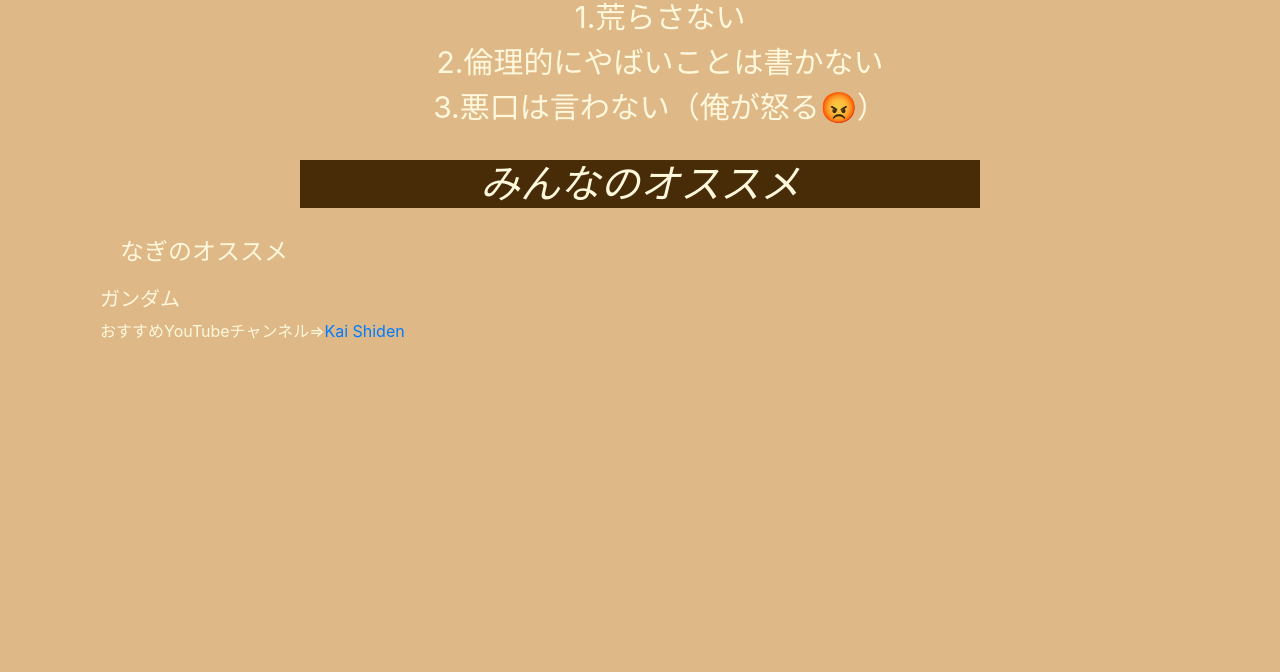
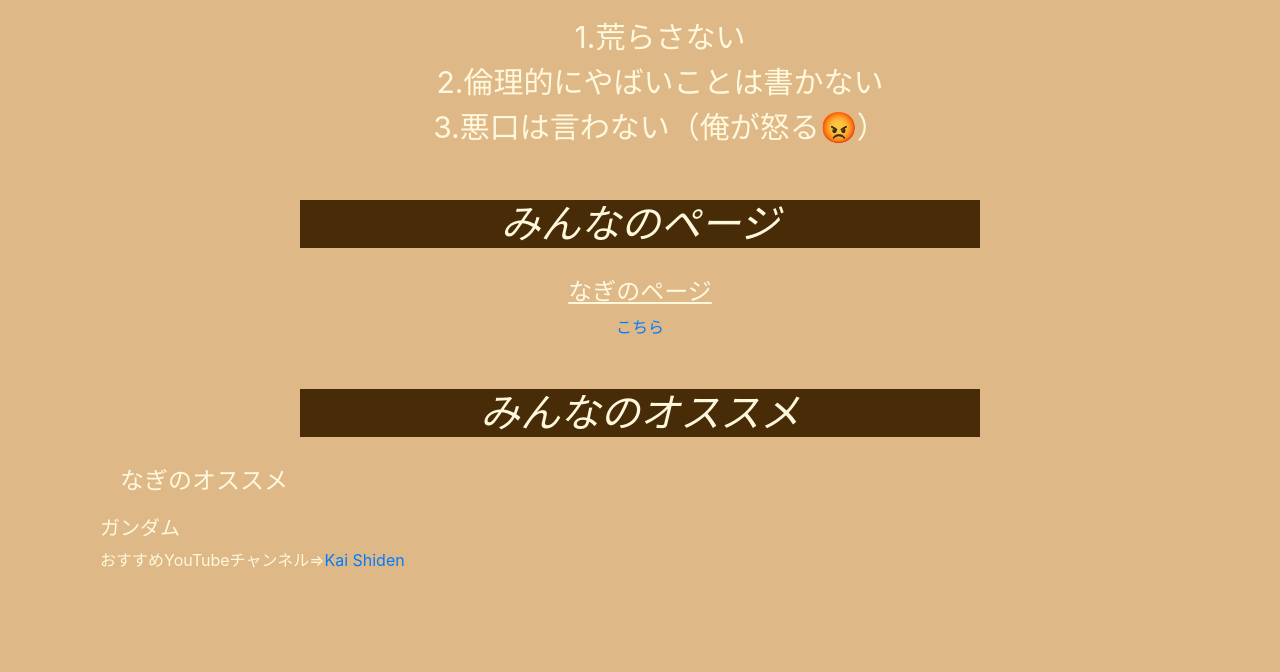
Before and after one commit to nag11e10uch/OUSO-asobiba, a plain HTML site: page index.html in a window 1280 px wide. Shown: the part 635-1307 px from the top of the page. Before the commit the page ends 1078 px from the top, so only its background shows below. Drawn offline with nearby package versions, Linux system fonts and the light colour scheme.

Commit message:
src,なぎのページを作った

```diff
--- a/index.html
+++ b/index.html
@@ -34,19 +34,25 @@
       </ul>
     </div>
 
+    <div class="page">
+      <!--
+        h4,class="pageTitle"で統一。
+      -->
+      <h1 class="title">みんなのページ</h1>
+      <div>
+        <h4 class="pageTitle"><u>なぎのページ</u></h4>
+        <a href="res/page/なぎ/なぎのページ.html">こちら</a>
+      </div>
+    </div>
+
     <div class="recommend">
-      <!--
-        オススメのタイトルはh4,class="recommendTitle"で統一。
-      -->
-      <h1 class="title">みんなのオススメ</h1>
-      <h4 class="recommendTitle">なぎのオススメ</h4>
+    <h1 class="title">みんなのオススメ</h1>
+    <h4 class="recommendTitle">なぎのオススメ</h4>
       <div>
         <h5>ガンダム</h5>
         おすすめYouTubeチャンネル=><a href="https://www.youtube.com/channel/UCs_egr2EhQUhyTPILFyIJkw/featured">Kai Shiden</a>
       </div>
-      </ul>
     </div>
-
 
   </body>
 </html>
--- /dev/null
+++ b/res/page/なぎ/なぎのページ.css
@@ -0,0 +1,3 @@
+body{
+  background-color: chartreuse;
+}
--- a/style.css
+++ b/style.css
@@ -27,7 +27,7 @@ body{
 }
 
 .rule{
-    margin-top: 30px;
+    margin-top: 50px;
 }
 
 .ruleUl{
@@ -35,9 +35,13 @@ body{
     text-align: center;
 }
 
+
+.page{
+    margin-top: 50px;
+}
 .recommend{
     text-align: left;
-    margin-top: 30px;
+    margin-top: 50px;
 }
 
 .recommendTitle{
```
Also changed, not shown: res/page/なぎ/なぎのページ.html (added, +19 -0 lines).
